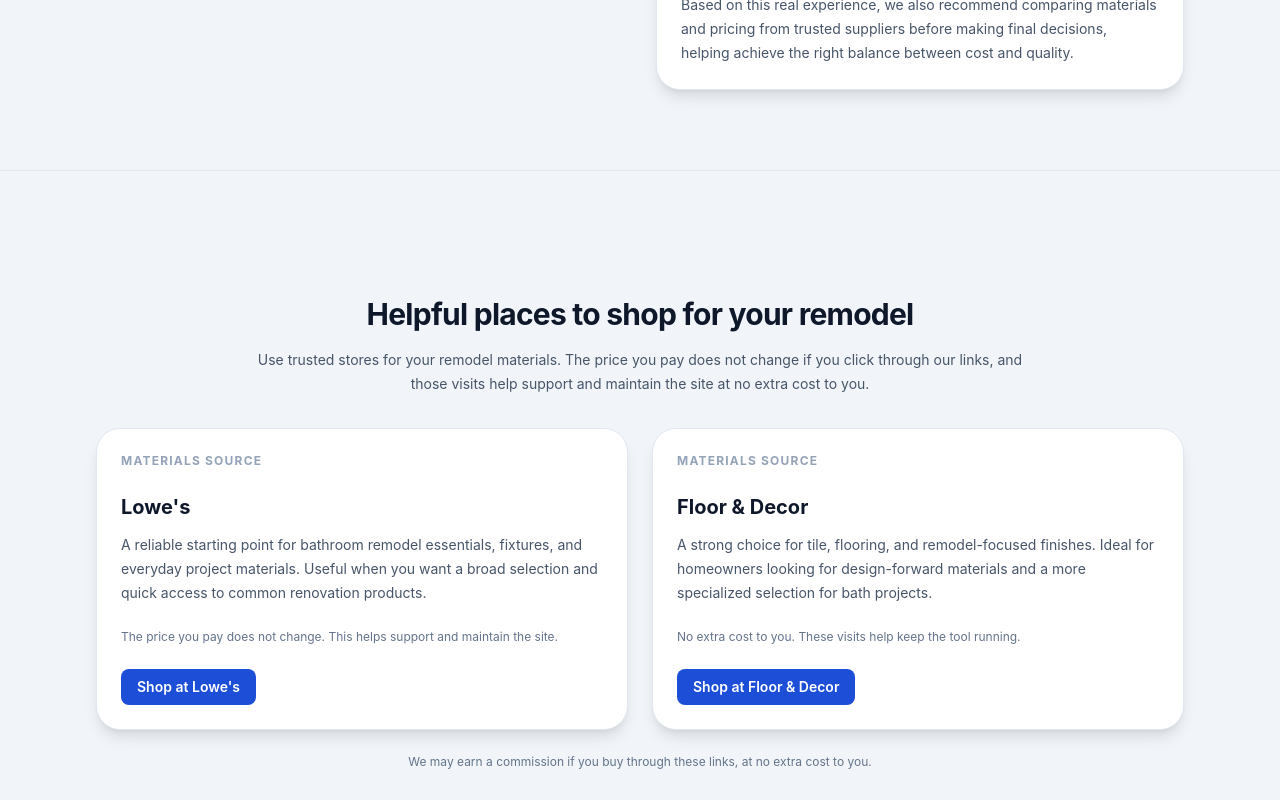
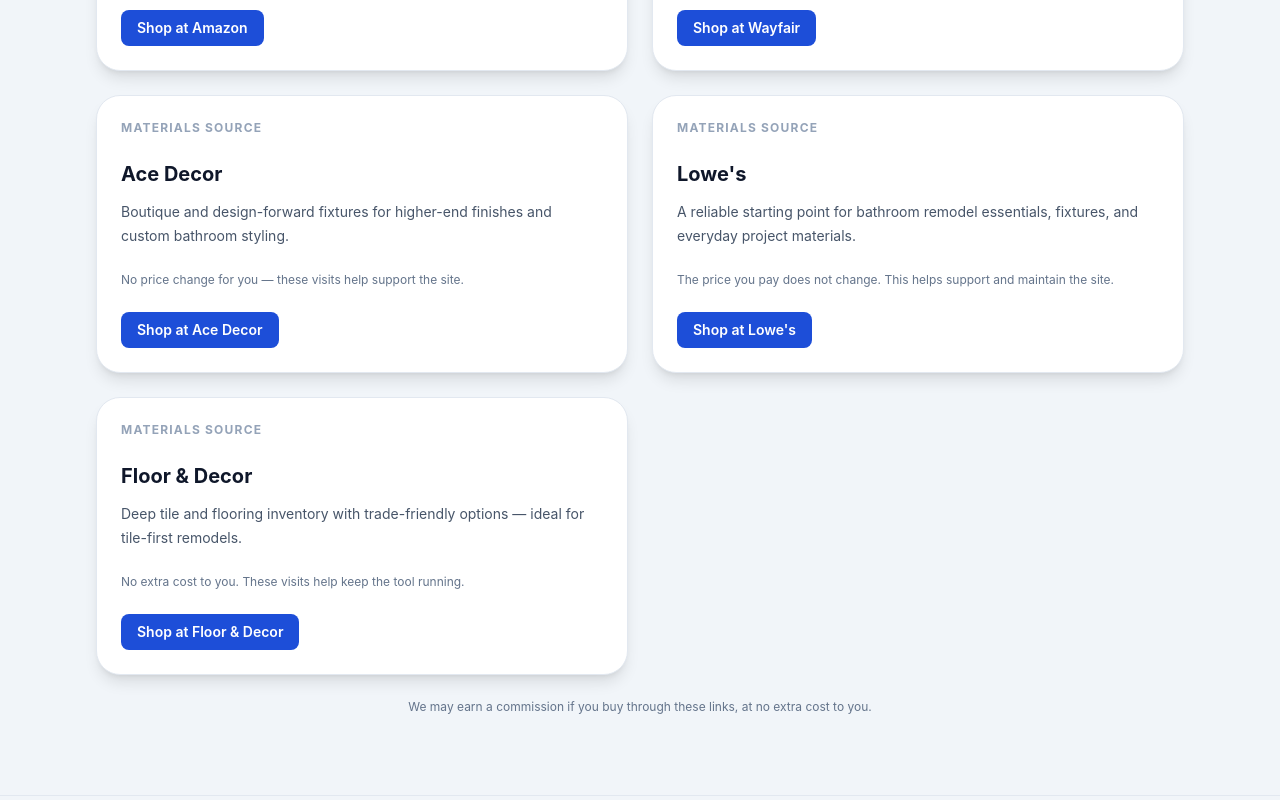
Before and after one commit to yimocuba-cpu/renovaiq-web, a Next.js app: page /calculadora in a window 1280 px wide. Shown: the part 1440-2240 px from the top of the page. Built offline with nearby package versions, Linux system fonts and the light colour scheme.

Commit message:
SEO improvements + blog landing optimization

```diff
--- a/app/globals.css
+++ b/app/globals.css
@@ -20,6 +20,10 @@
   font-family: -apple-system, BlinkMacSystemFont, 'Segoe UI', 'Roboto', 'Helvetica Neue', Arial, sans-serif;
   -webkit-font-smoothing: antialiased;
   -moz-osx-font-smoothing: grayscale;
+}
+
+html {
+  scroll-behavior: smooth;
 }
 
 /* Optimized typography for blog reading */
--- a/components/CalculadoraClient.js
+++ b/components/CalculadoraClient.js
@@ -2,10 +2,9 @@
 
 import Wizard from "./Wizard";
 import Button from "./Button";
+import AFFILIATE_LINKS from "./affiliateLinks";
 import Navbar from "./Navbar";
 
-const LOWES_LINK = "https://www.lowes.com/c/Bathroom-ideas-inspiration-Bathroom";
-const FLOOR_DECOR_LINK = "https://www.flooranddecor.com/bath";
 const SANABRIA_MAPS_LINK = "https://www.google.com/maps/place/Sanabria+Barrios+Flooring+Inc/data=!4m2!3m1!1s0x65b7c928e8114c4f:0xdf4de619ff1eb4a9";
 
 export default function CalculadoraClient() {
@@ -48,6 +47,96 @@
         <Wizard />
       </section>
 
+      {/* AFILIADOS / Helpful places to shop for your remodel */}
+      <section className="border-t border-slate-200 bg-slate-100">
+        <div className="mx-auto max-w-6xl px-4 py-12 sm:px-6 sm:py-16 lg:px-8 lg:py-20">
+          <div className="max-w-3xl mx-auto">
+            <h2 className="text-center text-2xl sm:text-3xl font-bold tracking-tight text-slate-900 leading-tight">
+              Helpful places to shop for your remodel
+            </h2>
+            <p className="text-center mt-4 text-xs sm:text-sm leading-5 sm:leading-6 text-slate-600">
+              Use trusted stores for your remodel materials. The price you pay does not change if you click through our links, and those visits help support and maintain the site at no extra cost to you.
+            </p>
+          </div>
+
+          <div className="mt-6 sm:mt-8 grid gap-5 sm:gap-6 md:grid-cols-2">
+            <article className="rounded-2xl sm:rounded-3xl border border-slate-200 bg-white p-4 sm:p-6 shadow-lg hover:shadow-xl transition-shadow">
+              <p className="text-xs font-bold uppercase tracking-widest text-slate-400">Materials source</p>
+              <h3 className="mt-3 text-lg sm:text-xl font-bold text-slate-900">Amazon</h3>
+              <p className="mt-3 text-xs sm:text-sm leading-5 sm:leading-6 text-slate-600">
+                Fast shipping, a massive selection, and strong search filtering — great for quick replacements and budget-friendly fixtures.
+              </p>
+              <p className="mt-3 text-xs text-slate-500">No price change for you — these visits help support the site.</p>
+              <div className="mt-4">
+                <Button variant="affiliate" href={AFFILIATE_LINKS["amazon"]} ariaLabel="Shop at Amazon">
+                  Shop at Amazon
+                </Button>
+              </div>
+            </article>
+
+            <article className="rounded-2xl sm:rounded-3xl border border-slate-200 bg-white p-4 sm:p-6 shadow-lg hover:shadow-xl transition-shadow">
+              <p className="text-xs font-bold uppercase tracking-widest text-slate-400">Materials source</p>
+              <h3 className="mt-3 text-lg sm:text-xl font-bold text-slate-900">Wayfair</h3>
+              <p className="mt-3 text-xs sm:text-sm leading-5 sm:leading-6 text-slate-600">
+                Curated styles, affordable bundles, and helpful filtering — ideal for vanities, mirrors, and coordinated bathroom packages.
+              </p>
+              <p className="mt-3 text-xs text-slate-500">No price change for you — these visits help support the site.</p>
+              <div className="mt-4">
+                <Button variant="affiliate" href={AFFILIATE_LINKS["wayfair"]} ariaLabel="Shop at Wayfair">
+                  Shop at Wayfair
+                </Button>
+              </div>
+            </article>
+
+            <article className="rounded-2xl sm:rounded-3xl border border-slate-200 bg-white p-4 sm:p-6 shadow-lg hover:shadow-xl transition-shadow">
+              <p className="text-xs font-bold uppercase tracking-widest text-slate-400">Materials source</p>
+              <h3 className="mt-3 text-lg sm:text-xl font-bold text-slate-900">Ace Decor</h3>
+              <p className="mt-3 text-xs sm:text-sm leading-5 sm:leading-6 text-slate-600">
+                Boutique and design-forward fixtures for higher-end finishes and custom bathroom styling.
+              </p>
+              <p className="mt-3 text-xs text-slate-500">No price change for you — these visits help support the site.</p>
+              <div className="mt-4">
+                <Button variant="affiliate" href={AFFILIATE_LINKS["ace-decor"]} ariaLabel="Shop at Ace Decor">
+                  Shop at Ace Decor
+                </Button>
+              </div>
+            </article>
+
+            <article className="rounded-2xl sm:rounded-3xl border border-slate-200 bg-white p-4 sm:p-6 shadow-lg hover:shadow-xl transition-shadow">
+              <p className="text-xs font-bold uppercase tracking-widest text-slate-400">Materials source</p>
+              <h3 className="mt-3 text-lg sm:text-xl font-bold text-slate-900">Lowe&apos;s</h3>
+              <p className="mt-3 text-xs sm:text-sm leading-5 sm:leading-6 text-slate-600">
+                A reliable starting point for bathroom remodel essentials, fixtures, and everyday project materials.
+              </p>
+              <p className="mt-3 text-xs text-slate-500">The price you pay does not change. This helps support and maintain the site.</p>
+              <div className="mt-4">
+                <Button variant="affiliate" href={AFFILIATE_LINKS["lowes"]} ariaLabel="Shop at Lowe's">
+                  Shop at Lowe&apos;s
+                </Button>
+              </div>
+            </article>
+
+            <article className="rounded-2xl sm:rounded-3xl border border-slate-200 bg-white p-4 sm:p-6 shadow-lg hover:shadow-xl transition-shadow">
+              <p className="text-xs font-bold uppercase tracking-widest text-slate-400">Materials source</p>
+              <h3 className="mt-3 text-lg sm:text-xl font-bold text-slate-900">Floor &amp; Decor</h3>
+              <p className="mt-3 text-xs sm:text-sm leading-5 sm:leading-6 text-slate-600">
+                Deep tile and flooring inventory with trade-friendly options — ideal for tile-first remodels.
+              </p>
+              <p className="mt-3 text-xs text-slate-500">No extra cost to you. These visits help keep the tool running.</p>
+              <div className="mt-4">
+                <Button variant="affiliate" href={AFFILIATE_LINKS["floor-decor"]} ariaLabel="Shop at Floor and Decor">
+                  Shop at Floor &amp; Decor
+                </Button>
+              </div>
+            </article>
+          </div>
+
+          <p className="mt-4 sm:mt-6 text-xs text-center text-slate-500">
+            We may earn a commission if you buy through these links, at no extra cost to you.
+          </p>
+        </div>
+      </section>
+
       {/* COLLABORATOR / TRUST */}
       <section className="border-t border-slate-200 bg-slate-100">
         <div className="mx-auto max-w-6xl px-4 py-12 sm:px-6 sm:py-16 lg:px-8 lg:py-20">
@@ -57,9 +146,7 @@
                 Built with real remodeling insight
               </h2>
               <p className="text-center mt-4 text-xs sm:text-sm leading-5 sm:leading-6 text-slate-600">
-                This calculator was shaped with practical remodeling experience so
-                the estimate feels more realistic, structured, and useful in the
-                real world.
+                This calculator was shaped with practical remodeling experience so the estimate feels more realistic, structured, and useful in the real world.
               </p>
             </div>
 
@@ -83,7 +170,7 @@
                 They specialize in flooring, bathroom, staircase, kitchen, and backsplash remodeling, delivering projects with a strong focus on quality, detail, and efficient execution tailored to each client’s needs.
               </p>
               <p className="text-left mt-3 text-sm leading-6 text-slate-600">
-                The company has been officially registered since 2016 with the Florida Division of Corporations (Registration No. P16000023654) and is listed with Dun & Bradstreet under D-U-N-S Number 03-550-0949, reinforcing its credibility and formal presence in the market.
+                The company has been officially registered since 2016 with the Florida Division of Corporations (Registration No. P16000023654) and is listed with Dun &amp; Bradstreet under D-U-N-S Number 03-550-0949, reinforcing its credibility and formal presence in the market.
               </p>
               <p className="text-left mt-3 text-sm leading-6 text-slate-600">
                 Based on this real experience, we also recommend comparing materials and pricing from trusted suppliers before making final decisions, helping achieve the right balance between cost and quality.
@@ -92,82 +179,6 @@
           </div>
         </div>
       </section>
-
-      {/* AFILIADOS — SOLO AL FINAL */}
-      <section className="border-t border-slate-200 bg-slate-100">
-        <div className="mx-auto max-w-6xl px-4 py-12 sm:px-6 sm:py-16 lg:px-8 lg:py-20">
-          <div className="max-w-3xl mx-auto">
-            <h2 className="text-center text-2xl sm:text-3xl font-bold tracking-tight text-slate-900 leading-tight">
-              Helpful places to shop for your remodel
-            </h2>
-            <p className="text-center mt-4 text-xs sm:text-sm leading-5 sm:leading-6 text-slate-600">
-              Use trusted stores for your remodel materials. The price you pay
-              does not change if you click through our links, and those visits
-              help support and maintain the site at no extra cost to you.
-            </p>
-          </div>
-
-          <div className="mt-6 sm:mt-8 grid gap-5 sm:gap-6 md:grid-cols-2">
-            <article className="rounded-2xl sm:rounded-3xl border border-slate-200 bg-white p-4 sm:p-6 shadow-lg hover:shadow-xl transition-shadow">
-              <p className="text-xs font-bold uppercase tracking-widest text-slate-400">
-                Materials source
-              </p>
-              <h3 className="mt-3 text-lg sm:text-xl font-bold text-slate-900">
-                Lowe&apos;s
-              </h3>
-              <p className="mt-3 text-xs sm:text-sm leading-5 sm:leading-6 text-slate-600">
-                A reliable starting point for bathroom remodel essentials,
-                fixtures, and everyday project materials. Useful when you want a
-                broad selection and quick access to common renovation products.
-              </p>
-              <p className="mt-3 text-xs text-slate-500">
-                The price you pay does not change. This helps support and
-                maintain the site.
-              </p>
-              <div className="mt-4">
-                <Button
-                  variant="affiliate"
-                  href={LOWES_LINK}
-                  ariaLabel="Shop at Lowe's"
-                >
-                  Shop at Lowe&apos;s
-                </Button>
-              </div>
-            </article>
-
-            <article className="rounded-2xl sm:rounded-3xl border border-slate-200 bg-white p-4 sm:p-6 shadow-lg hover:shadow-xl transition-shadow">
-              <p className="text-xs font-bold uppercase tracking-widest text-slate-400">
-                Materials source
-              </p>
-              <h3 className="mt-3 text-lg sm:text-xl font-bold text-slate-900">
-                Floor &amp; Decor
-              </h3>
-              <p className="mt-3 text-xs sm:text-sm leading-5 sm:leading-6 text-slate-600">
-                A strong choice for tile, flooring, and remodel-focused
-                finishes. Ideal for homeowners looking for design-forward
-                materials and a more specialized selection for bath projects.
-              </p>
-              <p className="mt-3 text-xs text-slate-500">
-                No extra cost to you. These visits help keep the tool running.
-              </p>
-              <div className="mt-4">
-                <Button
-                  variant="affiliate"
-                  href={FLOOR_DECOR_LINK}
-                  ariaLabel="Shop at Floor and Decor"
-                >
-                  Shop at Floor &amp; Decor
-                </Button>
-              </div>
-            </article>
-          </div>
-
-          <p className="mt-4 sm:mt-6 text-xs text-center text-slate-500">
-            We may earn a commission if you buy through these links, at no extra
-            cost to you.
-          </p>
-        </div>
-      </section>
     </div>
   );
 }
--- a/components/Wizard.js
+++ b/components/Wizard.js
@@ -153,7 +153,7 @@
       zipCode,
     });
 
-    setShowLeadForm(true);
+    setShowLeadForm(false);
 
     setTimeout(() => {
       document.getElementById("resultado")?.scrollIntoView({ behavior: "smooth" });
```
Also changed, not shown: app/blog/bathroom-remodel-cost-usa/page.js (+66 -6 lines).
